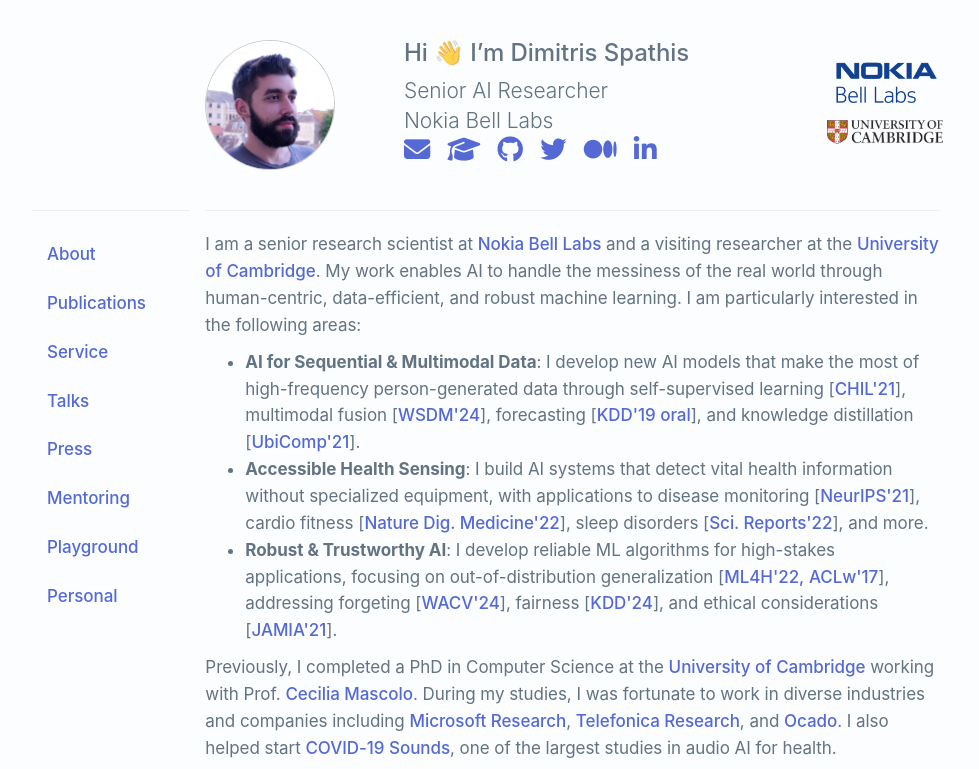
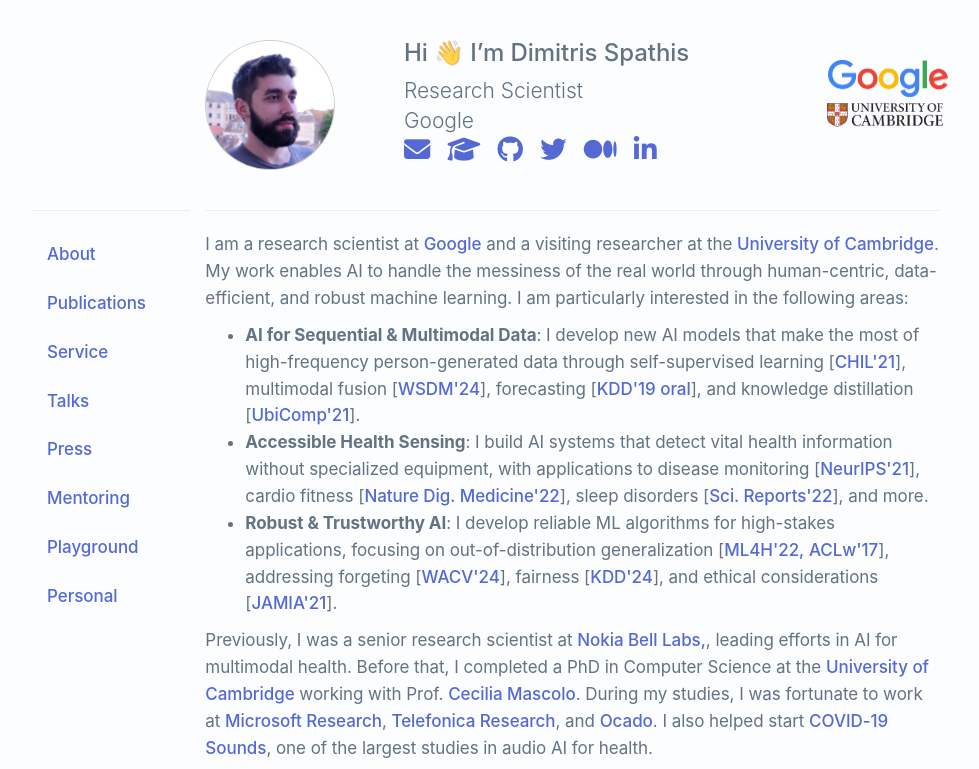
Before and after one commit to sdimi/sdimi.github.io, a plain HTML site: page index.html in a window 1280 px wide. Shown: the top 769 px of the page, without its empty margins (58-1037 px from the left). Drawn offline with nearby package versions, Linux system fonts and the light colour scheme.

Commit message:
job change

```diff
--- a/index.html
+++ b/index.html
@@ -56,8 +56,8 @@
           <div class="col-sm-7">
             <h3><a name="about"></a>Hi 👋 I’m Dimitris Spathis</h3>
           <p class="lead">
-            Senior AI Researcher <br>
-            Nokia Bell Labs<br>
+            Research Scientist <br>
+            Google <br>
             <a href="mailto:ds806@cam.ac.uk" title="Academic email" class="icon">
               <i class="fa fa-envelope fa-lg" data-toggle="tooltip" data-placement="bottom" title="Email"></i>
             </a>
@@ -88,8 +88,8 @@
           <!-- we hide the img in xs and sm breakpoints  -->
 
           <div class="col-sm-2 hidden-xs hidden-sm">
-          <a href="https://www.bell-labs.com">
-          <img  src="img/logo-bl.png" class="pull-right" style="margin:20px -33px 0px 0px;height:auto; width:144px; border-style: none"/>
+          <a href="https://research.google/">
+          <img  src="img/logo-goog.webp" class="pull-right" style="margin:40px -23px 10px 10px;height:auto; width:120px; border-style: none"/>
           </a>
 
           </div>
@@ -109,7 +109,7 @@
           <hr>
 
           <p>
-            I am a senior research scientist at <a href="https://www.bell-labs.com/">Nokia Bell Labs</a> and a visiting researcher at the <a href="https://www.cst.cam.ac.uk/">University of Cambridge</a>. My work enables AI to handle the messiness of the real world through human-centric, data-efficient, and robust machine learning. I am particularly interested in the following areas:
+            I am a research scientist at <a href="https://research.google">Google</a> and a visiting researcher at the <a href="https://www.cst.cam.ac.uk/">University of Cambridge</a>. My work enables AI to handle the messiness of the real world through human-centric, data-efficient, and robust machine learning. I am particularly interested in the following areas:
 
             <ul>
               <li><strong>AI for Sequential & Multimodal Data</strong>: I develop new AI models that make the most of high-frequency person-generated data through self-supervised learning [<a href="https://dl.acm.org/doi/10.1145/3450439.3451863">CHIL'21</a>], multimodal fusion [<a href="https://dl.acm.org/doi/10.1145/3616855.3635795">WSDM'24</a>], forecasting  [<a href="https://dl.acm.org/doi/abs/10.1145/3292500.3330730">KDD'19 oral</a>], and knowledge distillation [<a href=" https://dl.acm.org/doi/10.1145/3448112">UbiComp'21</a>].
@@ -126,7 +126,7 @@
 
           </p>
           <p>
-              Previously, I completed a PhD in Computer Science at the <a href="https://www.cst.cam.ac.uk/">University of Cambridge</a> working with Prof. <a href="http://www.cl.cam.ac.uk/~cm542/">Cecilia Mascolo</a>. During my studies, I was fortunate to work in diverse industries and companies including <a href="https://www.microsoft.com/en-us/research/lab/microsoft-research-cambridge/">Microsoft Research</a>, <a href="https://www.telefonica.com/en/web/innovation/core-innovation/research">Telefonica Research</a>, and <a href="https://www.ocadogroup.com/technology/technology-pioneers">Ocado</a>. I also helped start <a href="https://www.covid-19-sounds.org">COVID-19 Sounds</a>, one of the largest studies in audio AI for health.
+              Previously, I was a senior research scientist at <a href="https://www.bell-labs.com/">Nokia Bell Labs,</a>, leading efforts in AI for multimodal health. Before that, I completed a PhD in Computer Science at the <a href="https://www.cst.cam.ac.uk/">University of Cambridge</a> working with Prof. <a href="http://www.cl.cam.ac.uk/~cm542/">Cecilia Mascolo</a>. During my studies, I was fortunate to work at <a href="https://www.microsoft.com/en-us/research/lab/microsoft-research-cambridge/">Microsoft Research</a>, <a href="https://www.telefonica.com/en/web/innovation/core-innovation/research">Telefonica Research</a>, and <a href="https://www.ocadogroup.com/technology/technology-pioneers">Ocado</a>. I also helped start <a href="https://www.covid-19-sounds.org">COVID-19 Sounds</a>, one of the largest studies in audio AI for health.
 
           </p>
 
```
Also changed, not shown: img/logo-goog.webp (added).
